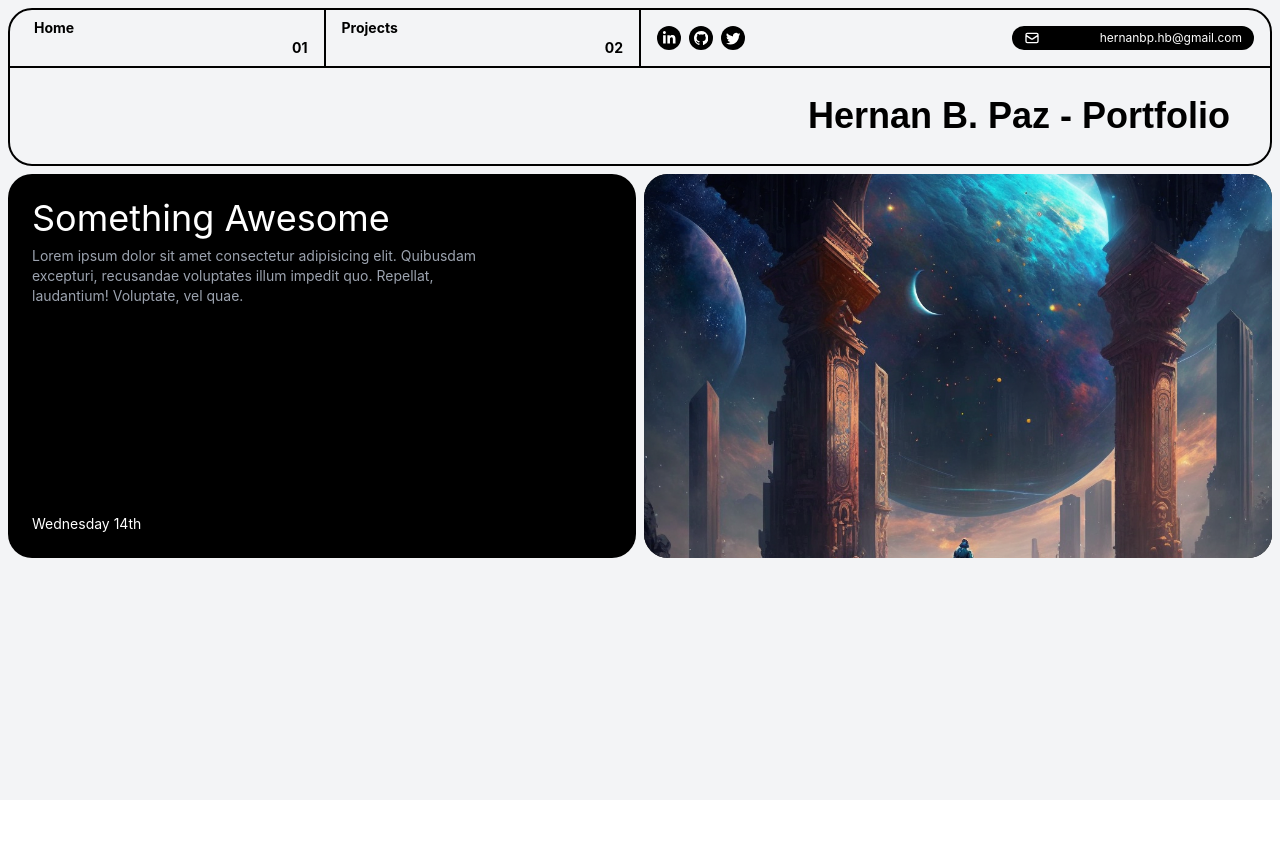
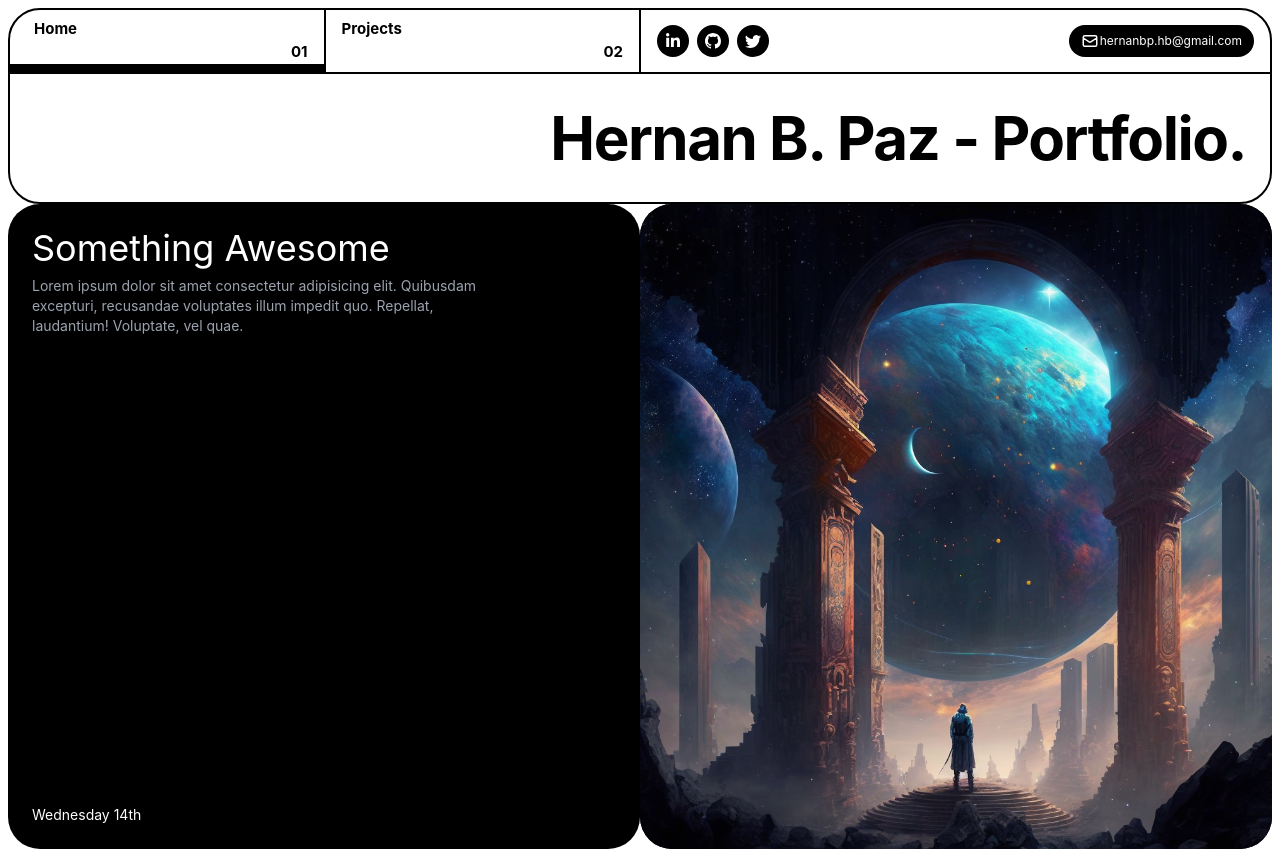
Before and after one commit to Hernanbp/t3portf, a Next.js app: page / in a window 1280 px wide. Before the commit the page ends 800 px from the top, so only its background shows below. Built offline with nearby package versions, Linux system fonts and the light colour scheme.

Commit message:
first commit

```diff
--- a/src/pages/index.tsx
+++ b/src/pages/index.tsx
@@ -5,62 +5,78 @@ import { HiOutlineMail } from "react-icons/hi";
 import { BsGithub, BsTwitter } from "react-icons/bs";
 import { FaLinkedinIn } from "react-icons/fa";
 import Image from "next/image";
+import { useEffect, useState } from "react";
+import { useRouter } from "next/router";
 
 const Home: NextPage = () => {
+  const [active, setActive] = useState(false);
+
+  const route = useRouter().pathname;
+
+  useEffect(() => {
+    if (route === "/") {
+      setActive(true);
+    }
+  }, [route]);
+
   return (
     <>
       <Head>
-        <title>Create T3 App</title>
+        <title>Hernan Barrios Paz</title>
         <meta name="description" content="Generated by create-t3-app" />
         <link rel="icon" href="/favicon.ico" />
       </Head>
-      <main className="my-0 mx-auto h-screen max-w-screen-xl bg-gray-100 p-2">
+      <main className="my-0 mx-auto h-screen max-w-screen-2xl bg-white p-2">
         {/* header */}
-        <header className="flex flex-col  items-center justify-between  rounded-3xl border-2 border-black text-black ">
-          <nav className="w-full rounded-3xl">
-            <ul className="flex cursor-pointer text-sm font-bold">
-              <li className="grid-row-2 group relative grid w-1/2 rounded-tl-3xl  border-b-2 border-r-2 border-black  p-2 hover:bg-gray-100   ">
+        <header className="flex flex-col  items-center justify-between  rounded-4xl border-2 border-black text-black ">
+          <nav className="h-16 w-full rounded-4xl">
+            <ul className="flex h-full cursor-pointer  text-xsm font-bold">
+              <li className="grid-row-2  group relative grid w-1/2 rounded-tl-4xl  border-b-2 border-r-2 border-black  p-2 hover:bg-gray-100   ">
                 <Link href="/" className="px-4 ">
                   Home
                 </Link>
                 <p className="justify-self-end px-2">01</p>
-                <span className="ease absolute bottom-0 left-0 h-1 w-0 bg-black duration-300 group-hover:w-full group-hover:transition-all"></span>
+                {/* cambiar a w-0 */}
+                <span
+                  className={`absolute bottom-0 left-0 h-2 ${
+                    active ? "w-full" : 0
+                  }  bg-black duration-300 ease-in-out group-hover:w-full group-hover:transition-all`}
+                ></span>
               </li>
-              <li className="grid-row-2 group relative grid w-1/2 rounded-tr-3xl border-b-2 border-black p-2 hover:bg-gray-100  lg:rounded-none  lg:border-r-2 ">
+              <li className="grid-row-2 group relative grid w-1/2 rounded-tr-4xl border-b-2 border-black p-2 hover:bg-gray-100  lg:rounded-none  lg:border-r-2 ">
                 <Link href="/projects" className="px-2">
                   Projects
                 </Link>
                 <p className="justify-self-end px-2">02</p>
-                <span className="ease absolute bottom-0 left-0 h-1 w-0 bg-black duration-300 group-hover:w-full group-hover:transition-all"></span>
+                <span className="absolute bottom-0 left-0 h-2 w-0 bg-black duration-300 ease-in-out group-hover:w-full group-hover:transition-all"></span>
               </li>
-              <li className="hidden items-center p-4 lg:flex lg:w-full lg:rounded-tr-3xl lg:border-b-2 lg:border-black">
+              <li className="hidden items-center p-4 lg:flex lg:w-full lg:rounded-tr-4xl lg:border-b-2 lg:border-black">
                 <ul className="flex w-3/4 items-center gap-2">
-                  <li className="flex h-6 w-6 items-center justify-center rounded-full bg-black  text-white hover:bg-gray-800">
-                    <FaLinkedinIn size=".9rem" />
+                  <li className="flex h-8 w-8 items-center justify-center rounded-full bg-black p-2  text-white hover:bg-gray-800">
+                    <FaLinkedinIn size="1rem" />
                   </li>
-                  <li className="flex h-6 w-6 items-center justify-center rounded-full bg-black  text-white hover:bg-gray-800">
-                    <BsGithub size=".9rem" />
+                  <li className="flex h-8 w-8 items-center justify-center rounded-full bg-black p-2  text-white hover:bg-gray-800">
+                    <BsGithub size="1rem" />
                   </li>
-                  <li className="flex h-6 w-6 items-center justify-center rounded-full bg-black  text-white hover:bg-gray-800">
-                    <BsTwitter size=".9rem" />
+                  <li className="flex h-8 w-8 items-center justify-center rounded-full bg-black p-2  text-white hover:bg-gray-800">
+                    <BsTwitter size="1rem" />
                   </li>
                 </ul>
-                <div className="flex w-1/2 justify-between rounded-full bg-black p-1 px-3 text-xs font-normal text-white">
-                  <HiOutlineMail size="1rem" />
+                <div className="flex h-8 w-1/3 items-center justify-between  rounded-full bg-black p-1 px-3 text-xs font-normal text-white">
+                  <HiOutlineMail size="1.125rem" />
                   hernanbp.hb@gmail.com
                 </div>
               </li>
             </ul>
           </nav>
-
-          <div className="flex h-16 w-full items-center justify-end px-10 lg:h-24">
-            <h1 className="font-display text-2xl font-bold lg:text-4xl">
-              Hernan B. Paz - Portfolio
+          <div className="flex h-16 w-full items-center justify-end px-6 lg:h-32">
+            <h1 className="text-2xl font-bold tracking-tight lg:text-6xl">
+              Hernan B. Paz - Portfolio.
             </h1>
           </div>
         </header>
-        <section className="flex flex-col lg:flex-row lg:gap-2">
-          <div className="mt-2 flex h-96 w-full flex-col justify-between rounded-3xl bg-black p-6 lg:w-1/2">
+        <section className="flex h-5/6 flex-col-reverse pb-2 lg:flex-row ">
+          <div className=" flex h-full  w-full flex-col justify-between rounded-4xl bg-black p-6 lg:w-1/2">
             <div>
               <h2 className="mb-2 text-4xl text-white">Something Awesome</h2>
               <p className="max-w-md text-sm font-normal text-gray-400">
@@ -73,12 +89,12 @@ const Home: NextPage = () => {
               <p className="text-sm text-white">Wednesday 14th</p>
             </div>
           </div>
-          <div className="relative mt-2 flex h-96  w-full  flex-col justify-center overflow-hidden rounded-3xl bg-black p-6 lg:w-1/2">
+          <div className="relative  flex h-2/5 w-full  flex-col  justify-center overflow-hidden rounded-4xl bg-black p-6 lg:h-full lg:w-1/2">
             <Image
               src={"/t1.png"}
               alt="Picture of the author"
-              layout="fill"
-              objectFit="cover"
+              fill
+              style={{ objectFit: "cover" }}
             />
           </div>
         </section>
--- a/tailwind.config.cjs
+++ b/tailwind.config.cjs
@@ -7,10 +7,15 @@ module.exports = {
         "dark-base": "#0F0F0F",
         "green-base": "#12FF71",
       },
+      borderRadius: {
+        "4xl": "2rem",
+      },
+      fontSize: {
+        xsm: "0.9375rem",
+      },
     },
     fontFamily: {
       sans: ["Inter", "sans-serif"],
-      display: ["Almarai", "sans-serif"],
     },
   },
   plugins: [],
```
